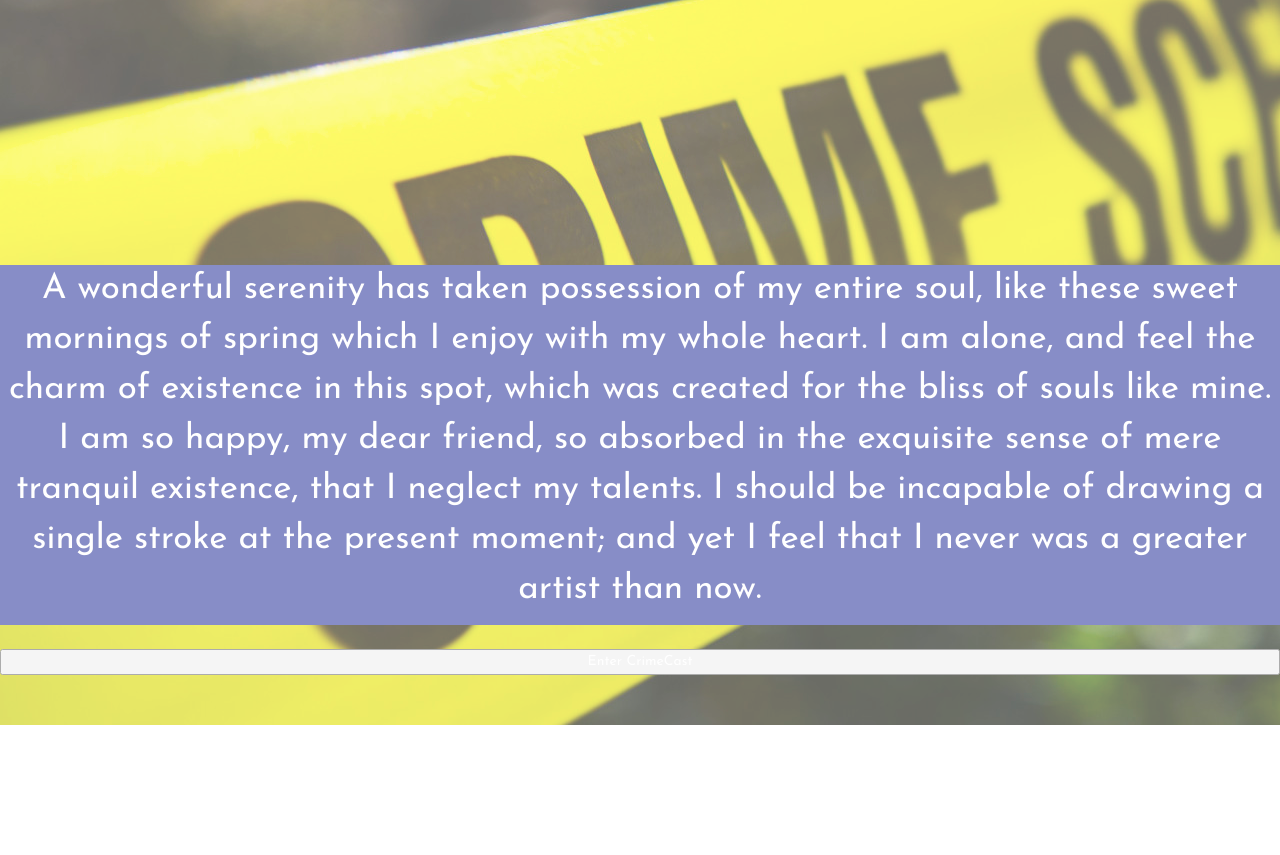
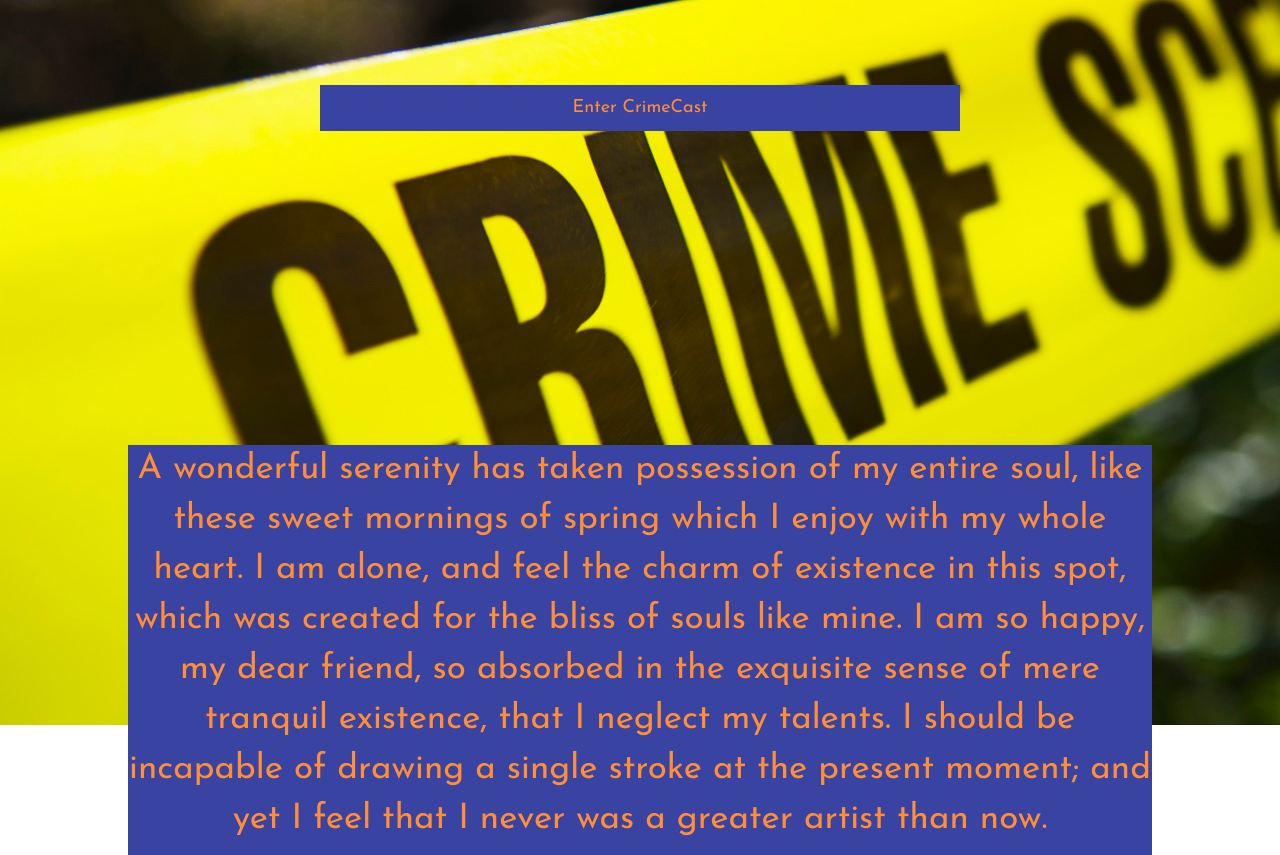
Before and after one commit to hbeckeri/mixedBerry-backend, a website: page public/home.html in a window 1280 px wide. Shown: the part 225-1080 px from the top of the page. Before the commit the page ends 950 px from the top, so only its background shows below. Drawn offline with nearby package versions, Linux system fonts and the light colour scheme.

Commit message:
final homepage

```diff
--- a/public/assets/css/home.css
+++ b/public/assets/css/home.css
@@ -13,24 +13,34 @@
     margin-top:-50px;
     height:100%;
     width:100%;
-    opacity: 0.6;
+    opacity: ;
 }
-.discription {
-    left: 0;
+
+.desc-text {
+    left: 10%;
+    position:absolute;
+    top: 90%;
+    width: 80%;
+    color: #ff8e36;
+    font-size:35px ;
+    text-align:center;
+    background-color: #3943A2;
+    opacity: ;
+}
+.enter-button {
+    left: 25%;
     position:absolute;
     text-align:center;
-    bottom: -100px;
-    width: 100%;
+    top: 45%;
+    width: 50%;
     color: #fff;
-    font-size:35px ;
+    padding: 10 0 10 0;
+    font-size: 18px;
+    color:#ff8e36;
     background-color: #3943A2;
+    border:0px;
 }
-.enter-button {
-    left: 0;
-    position:absolute;
-    text-align:center;
-    bottom: -150px;
-    width: 100%;
-    color: #fff;
-    font-size: ;
+.enter-button:hover {
+    background-color:#ff8e36;
+    color:#3943A2;
 }
--- a/public/home.html
+++ b/public/home.html
@@ -16,9 +16,16 @@
         <div class="title"><h1><strong>CrimeCast</strong></h1></div>
         <img src="assets/img/crime.jpg" alt="crime image" />
         <div class="container">
-            <div class="discription">
-                <p>A wonderful serenity has taken possession of my entire soul, like these sweet mornings of spring which I enjoy with my whole heart. I am alone, and feel the charm of existence in this spot, which was created for the bliss of souls like mine. I am so happy, my dear friend, so absorbed in the exquisite sense of mere tranquil existence, that I neglect my talents. I should be incapable of drawing a single stroke at the present moment; and yet I feel that I never was a greater artist than now.</p>
-            </div>
+            <span class="desc-text"><p>
+                A wonderful serenity has taken possession of my entire soul,
+                like these sweet mornings of spring which I enjoy with my whole
+                heart. I am alone, and feel the charm of existence in this spot,
+                which was created for the bliss of souls like mine. I am so happy,
+                my dear friend, so absorbed in the exquisite sense of mere tranquil
+                existence, that I neglect my talents. I should be incapable of
+                drawing a single stroke at the present moment; and yet I feel that
+                I never was a greater artist than now.
+            </p></span>
         </div>
         <button class="enter-button">Enter CrimeCast</button>
     </div>
```
